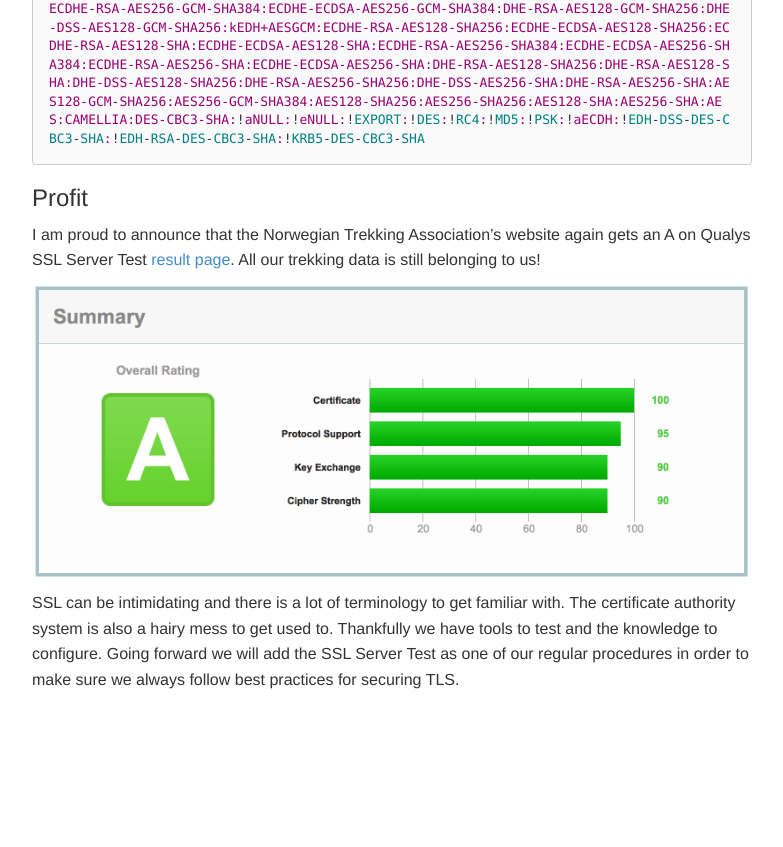
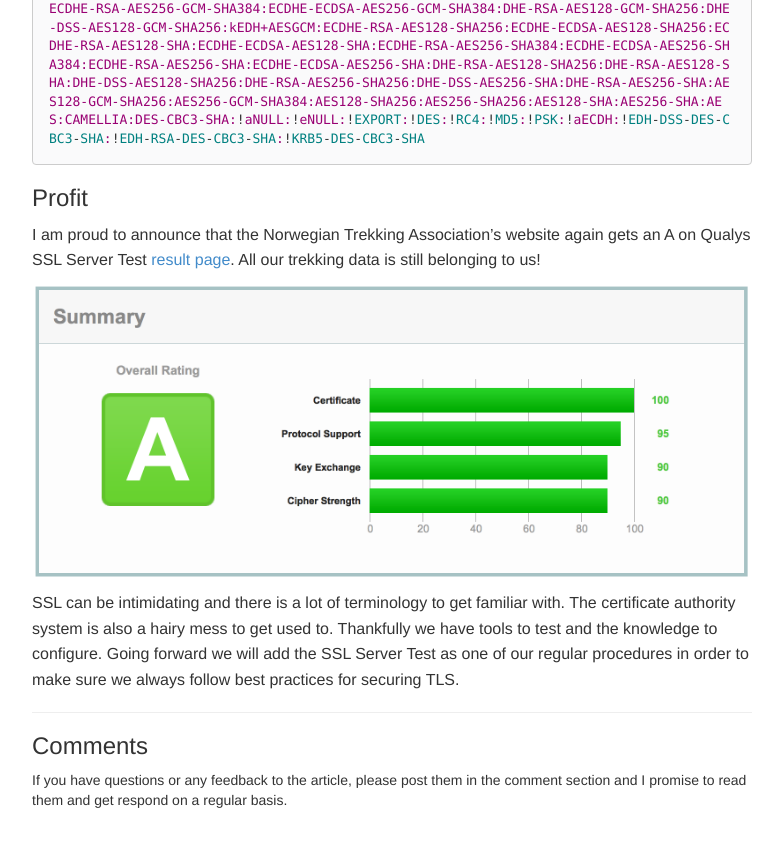
Before and after one commit to Starefossen/starefossen.github.com, a Jekyll site: the page built from _posts/2015-01-26-securing-ssl-in-haproxy.md, in a window 1280 px wide and 900 px high, scrolled down 1849 px. Shown: the top 847 px of the window, without its empty margins (123-906 px from the left). Built offline with Jekyll 4.4.1, drawn with Linux system fonts in a browser that asks for light colours; nearby versions of some CDN libraries; Markdown is read by kramdown in place of the engine named in the settings; a script that is not in the unit is left out; comment, search, counter and statistics services are not loaded; before the commit the page ends 2631 px from its top, so only the background shows below that.

Commit message:
Add Disqus comments to end of blog posts

```diff
--- a/_layouts/post.html
+++ b/_layouts/post.html
@@ -19,4 +19,28 @@
     </li>
   </ul>
   <div class="excerpt">{{ content }}</div>
+
+  <hr>
+
+  <h3>Comments</h3>
+
+  <p>If you have questions or any feedback to the article, please post them in
+  the comment section and I promise to read them and get respond on a regular
+  basis.</p>
+
+  <div id="disqus_thread"></div>
+
+  <script type="text/javascript">
+    /* * * CONFIGURATION VARIABLES * * */
+    var disqus_shortname = 'starefossen';
+
+    /* * * DON'T EDIT BELOW THIS LINE * * */
+    (function() {
+        var dsq = document.createElement('script'); dsq.type = 'text/javascript'; dsq.async = true;
+        dsq.src = '//' + disqus_shortname + '.disqus.com/embed.js';
+        (document.getElementsByTagName('head')[0] || document.getElementsByTagName('body')[0]).appendChild(dsq);
+    })();
+  </script>
+
+  <noscript>Please enable JavaScript to view the <a href="https://disqus.com/?ref_noscript" rel="nofollow">comments powered by Disqus.</a></noscript>
 </div>
```
